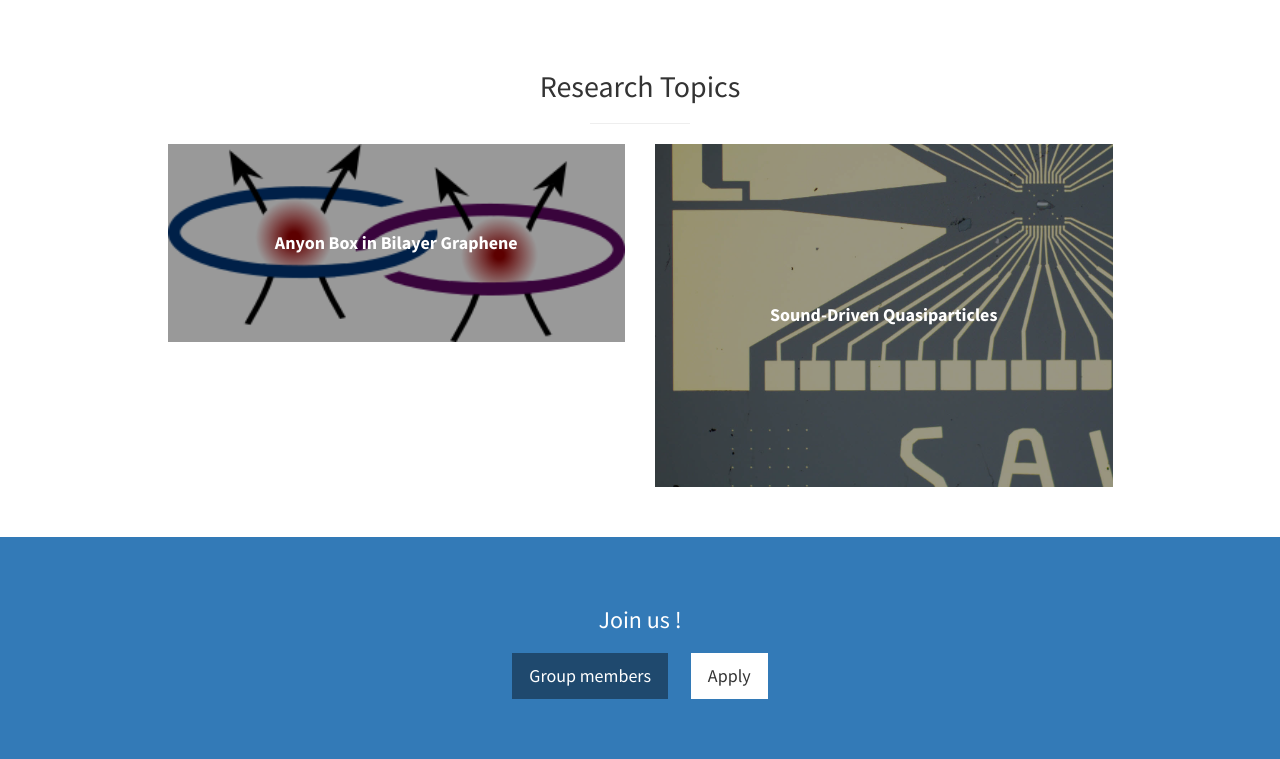
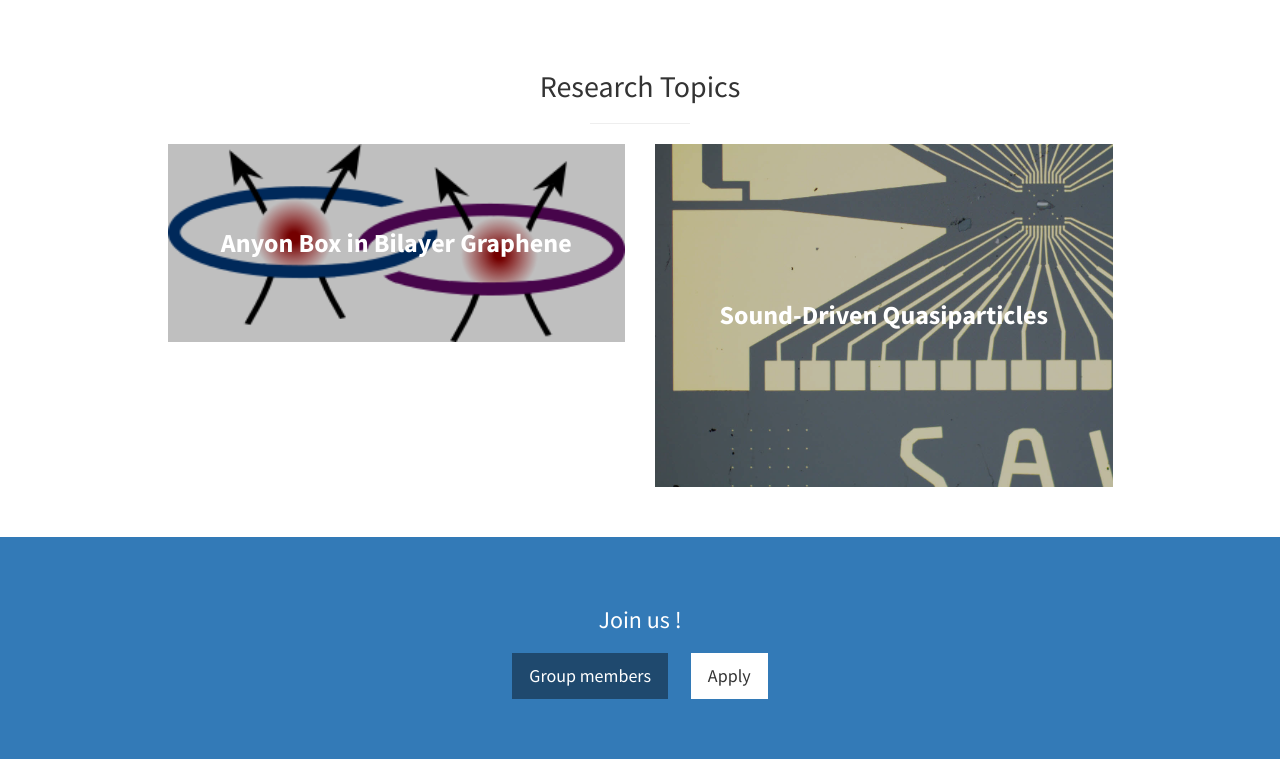
Before and after one commit to aassouline/topo-circuits.github.io, a Jekyll site: the page built from index.html, in a window 1280 px wide. Shown: the part 2022-2781 px from the top of the page. Built offline with Jekyll 4.4.1, drawn with Linux system fonts in a browser that asks for light colours; grey boxes are pictures that could not be loaded.

Commit message:
Update portfolio.html

```diff
--- a/_includes/portfolio.html
+++ b/_includes/portfolio.html
@@ -8,13 +8,18 @@
 
         <div class="row">
 
-          <!-- LEFT ITEM -->
+          <!-- LEFT -->
           <div class="col-md-6">
             <a href="{{ '/AnyonBox' | relative_url }}" style="text-decoration:none;">
 
-              <div style="position: relative; overflow: hidden;">
+              <div style="
+                position: relative;
+                overflow: hidden;
+                line-height: 0;
+              ">
 
-                <img src="img/logo.png" style="width:100%; display:block;">
+                <img src="img/logo.png"
+                     style="width:100%; display:block;">
 
                 <div style="
                   position: absolute;
@@ -25,11 +30,12 @@
                   display: flex;
                   align-items: center;
                   justify-content: center;
+                  background: rgba(0,0,0,0.25);
                   color: white;
-                  font-size: 18px;
-                  font-weight: bold;
+                  font-size: 26px;
+                  font-weight: 700;
                   text-align: center;
-                  background: rgba(0,0,0,0.4);
+                  padding: 10px;
                 ">
                   Anyon Box in Bilayer Graphene
                 </div>
@@ -38,13 +44,18 @@
             </a>
           </div>
 
-          <!-- RIGHT ITEM -->
+          <!-- RIGHT -->
           <div class="col-md-6">
             <a href="{{ '/SoundDriven' | relative_url }}" style="text-decoration:none;">
 
-              <div style="position: relative; overflow: hidden;">
+              <div style="
+                position: relative;
+                overflow: hidden;
+                line-height: 0;
+              ">
 
-                <img src="img/07_x5.jpg" style="width:100%; display:block;">
+                <img src="img/07_x5.jpg"
+                     style="width:100%; display:block;">
 
                 <div style="
                   position: absolute;
@@ -55,11 +66,12 @@
                   display: flex;
                   align-items: center;
                   justify-content: center;
+                  background: rgba(0,0,0,0.25);
                   color: white;
-                  font-size: 18px;
-                  font-weight: bold;
+                  font-size: 26px;
+                  font-weight: 700;
                   text-align: center;
-                  background: rgba(0,0,0,0.4);
+                  padding: 10px;
                 ">
                   Sound-Driven Quasiparticles
                 </div>
```
